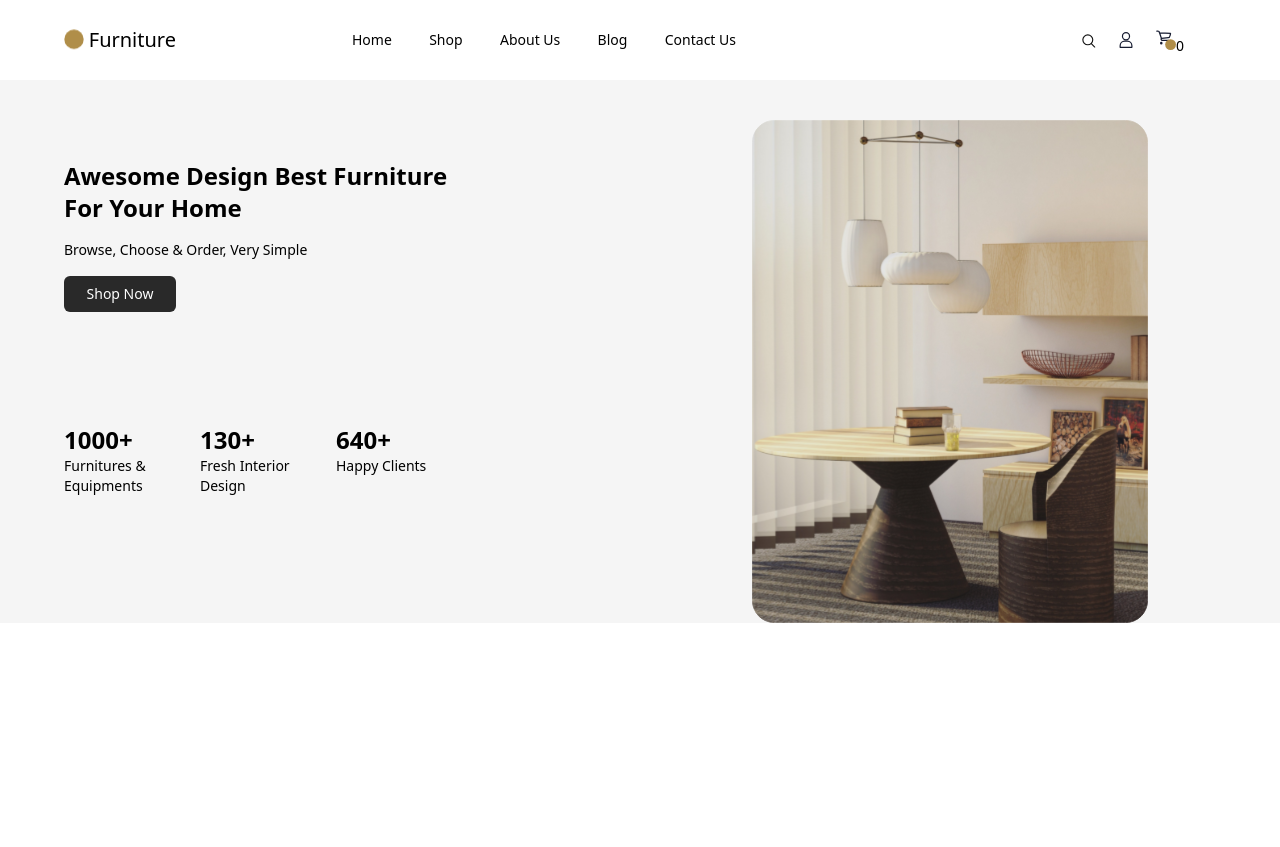
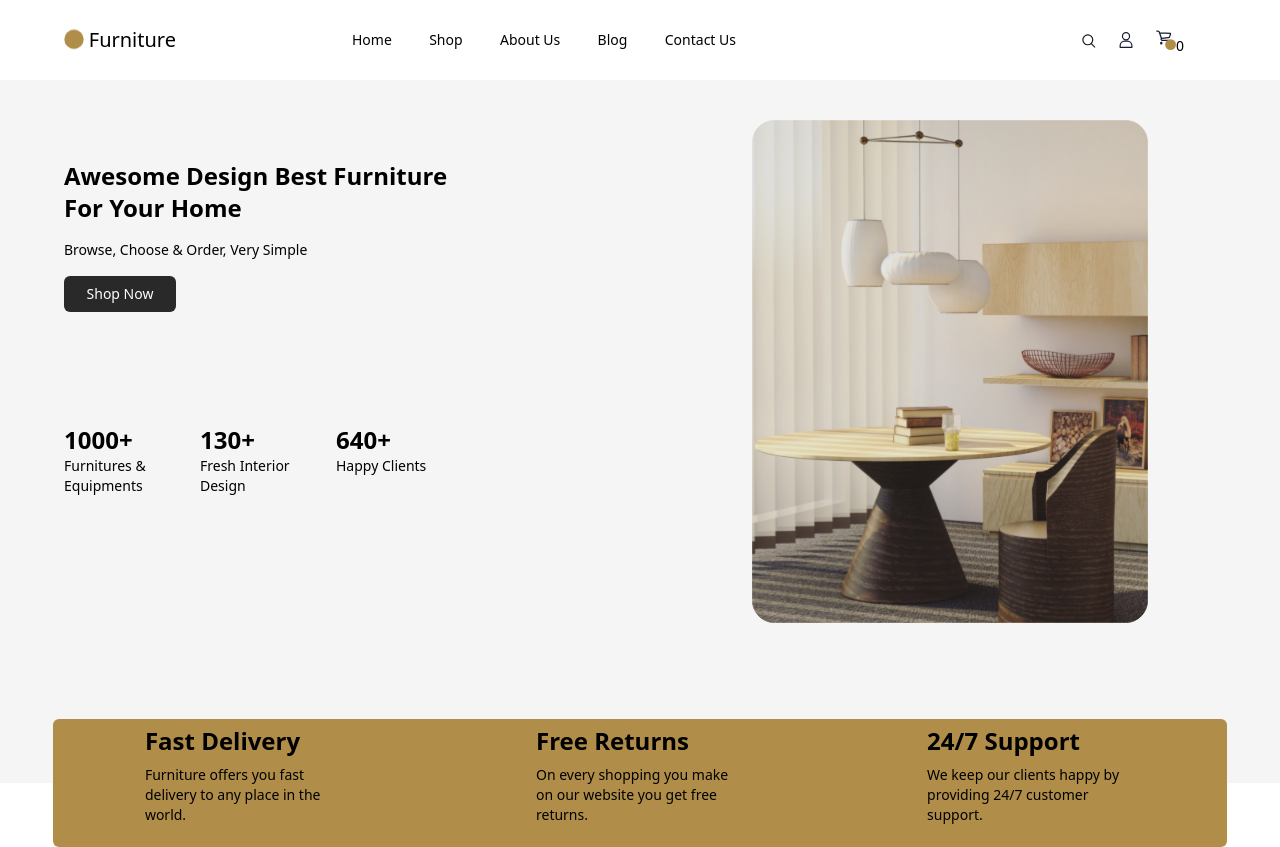
Before and after one commit to ForJessicaSake/React-Query-X-Jotai-Next-Ecommerce-Store, a React (Create React App) app: page / in a window 1280 px wide. Before the commit the page ends 800 px from the top, so only its background shows below. Built offline with nearby package versions, Linux system fonts and the light colour scheme.

Commit message:
feat:Info section completed :)

```diff
--- a/src/components/Navbar.tsx
+++ b/src/components/Navbar.tsx
@@ -31,7 +31,7 @@ const Navbar: React.FC = () => {
           nav ? "block" : "hidden"
         } z-50 bg-Brown lg:text-black text-white py-4 lg:py-0 h-nav lg:h-0 justify-between lg:justify-between flex-col top-20 lg:top-0 lg:flex-row lg:static absolute items-center w-full lg:w-9/12 lg:flex`}
       >
-        <ul className="flex lg:flex-row flex-col items-center justify-between lg:w-96 w-full lg:h-0 h-full">
+        <ul className="flex lg:flex-row flex-col items-center justify-between lg:w-96 w-full lg:h-0 h-full py-6">
         <li>Home</li>
         <li>Shop</li>
         <li>About Us</li>
--- a/src/elements/Header.tsx
+++ b/src/elements/Header.tsx
@@ -4,7 +4,7 @@ import header from "../assets/header.svg"
 
 function Header() {
   return (
-    <header className="flex flex-col lg:flex-row justify-between lg:pl-16 px-6 lg:px-0 pt-10 bg-Header">
+    <header className="flex flex-col lg:flex-row justify-between pb-40 lg:pl-16 px-6 lg:px-0 pt-10 bg-Header">
     <figcaption className="">
     <h1 className="text-2xl font-bold w-96 lg:pt-10 pt-0">Awesome Design Best Furniture For Your Home</h1>
       <p className="text-sm font-light py-4">Browse, Choose & Order, Very Simple</p>
--- /dev/null
+++ b/src/elements/Info.tsx
@@ -0,0 +1,24 @@
+const Info:React.FC=()=>{
+    return(
+        <section className="lg:flex hidden justify-center -mt-16">
+
+        <section className="bg-Brown h-32 lg:flex flex-row justify-around w-11/12 rounded-md items-center">
+        <div className="flex flex-col w-52 pb-4">
+            <h1 className="text-2xl font-semibold pb-2">Fast Delivery</h1>
+            <p className="text-sm font-light">Furniture offers you fast delivery to any place in the world.</p>
+        </div>
+        <div className="flex flex-col w-52 pb-4">
+        <h1 className="text-2xl font-semibold pb-2">Free Returns</h1>
+            <p className="text-sm font-light">On every shopping you make on our website you get free returns.</p>
+        </div>
+        <div className="flex flex-col w-52 pb-4">
+        <h1 className="text-2xl font-semibold pb-2">24/7 Support</h1>
+            <p className="text-sm font-light">We keep our clients happy by providing 24/7 customer support.</p>
+        </div>
+      </section>
+      </section>
+
+    )
+}
+
+export default Info
--- a/src/pages/Home.tsx
+++ b/src/pages/Home.tsx
@@ -1,9 +1,11 @@
 import Header from "../elements/Header";
+import Info from "../elements/Info";
 
 const Home = () => {
   return (
     <section className="overflow-x-hidden">
       <Header/>
+      <Info/>
     </section>
   );
 };
```
